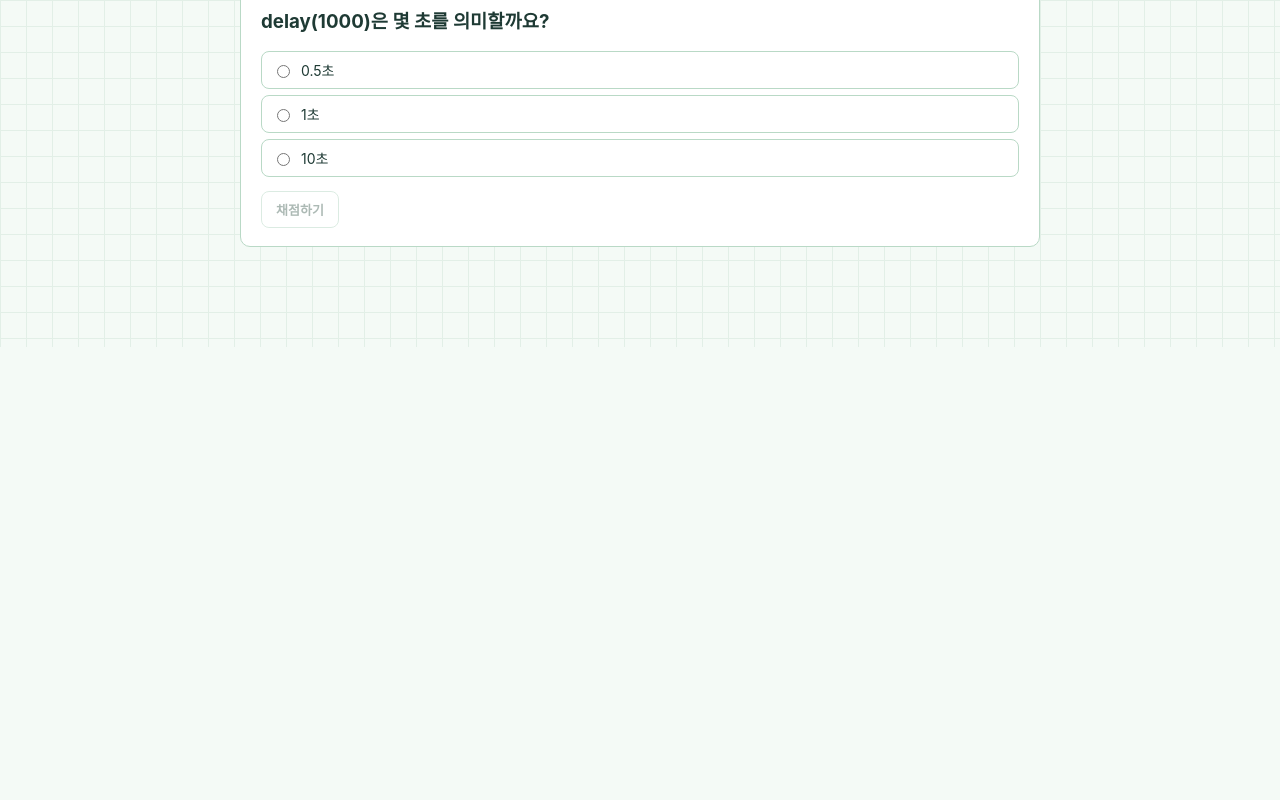
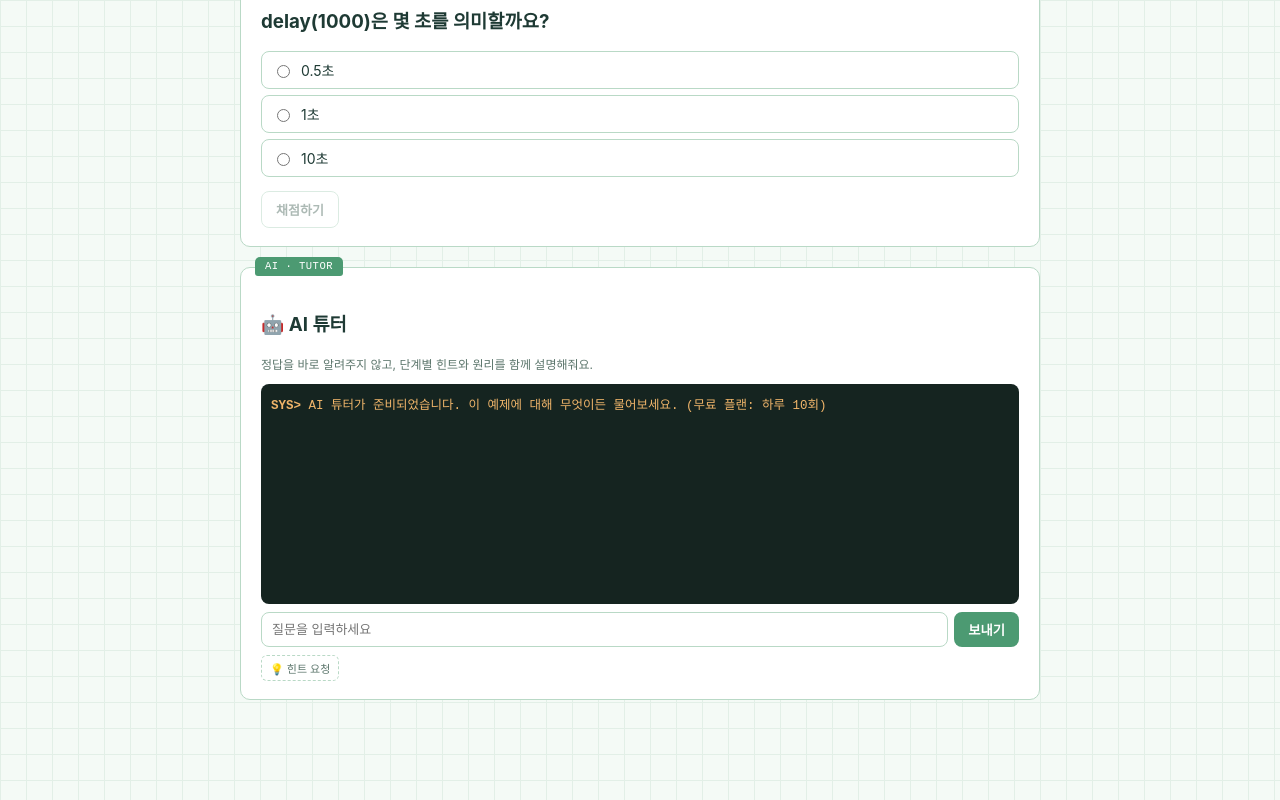
Before and after one commit to RemyPark-Developer/MakerStudio, a Next.js app: page /examples/blink in a window 1280 px wide. Shown: the part 1612-2412 px from the top of the page. Before the commit the page ends 1959 px from the top, so only its background shows below. Built offline with nearby package versions, Linux system fonts and the light colour scheme.

Commit message:
AI Tutor 실제 코드로 변경, 취약점 수정

```diff
--- /dev/null
+++ b/app/api/tutor/route.ts
@@ -0,0 +1,94 @@
+import { NextRequest, NextResponse } from "next/server";
+import { checkRateLimit } from "@/lib/rate-limit";
+
+export const runtime = "nodejs";
+
+function getClientKey(req: NextRequest): string {
+  // TODO(Phase 3): 로그인 붙으면 IP 대신 인증된 user_id로 교체할 것 (lib/rate-limit.ts 상단 주석 참고)
+  const fwd = req.headers.get("x-forwarded-for");
+  return fwd?.split(",")[0]?.trim() || "unknown";
+}
+
+export async function POST(req: NextRequest) {
+  const clientKey = getClientKey(req);
+  const rl = checkRateLimit(clientKey);
+
+  if (!rl.allowed) {
+    return NextResponse.json(
+      {
+        error: "rate_limited",
+        message: "오늘의 무료 AI 튜터 질문 횟수(10회)를 다 썼어요. Premium은 무제한이에요.",
+        resetAt: rl.resetAt,
+      },
+      { status: 429 }
+    );
+  }
+
+  const body = await req.json().catch(() => null);
+  const question: string | undefined = body?.question;
+  const exampleLabel: string = body?.exampleLabel ?? "예제";
+  const stepName: string = body?.stepName ?? "학습 중";
+
+  if (!question || typeof question !== "string") {
+    return NextResponse.json({ error: "bad_request", message: "질문(question)이 필요해요." }, { status: 400 });
+  }
+
+  const apiKey = process.env.ANTHROPIC_API_KEY;
+  if (!apiKey) {
+    // 키가 없어도 서버가 죽지 않고 명확한 에러를 반환합니다 (개발 환경 배려).
+    return NextResponse.json(
+      {
+        error: "server_misconfigured",
+        message: "서버에 ANTHROPIC_API_KEY가 설정되지 않았어요. .env.local을 확인해주세요.",
+      },
+      { status: 500 }
+    );
+  }
+
+  const systemPrompt = `당신은 초중고생 및 입문자를 가르치는 MakerStudio의 Arduino AI 튜터입니다.
+현재 학습자는 "${exampleLabel}" 예제를 배우고 있고, 현재 단계는 "${stepName}" 입니다.
+규칙:
+- 정답을 곧바로 다 알려주지 말고, 왜 그런지 원리를 설명하고 단계별로 안내하세요.
+- 학습자가 직접 생각해볼 수 있도록 힌트를 우선 제공하세요.
+- 흔한 실수의 원인을 짚어주세요.
+- 답변은 한국어로, 3~5문장 이내로 간결하게 하세요.
+- 초보자도 이해할 수 있는 쉬운 표현을 쓰세요.`;
+
+  try {
+    const response = await fetch("https://api.anthropic.com/v1/messages", {
+      method: "POST",
+      headers: {
+        "Content-Type": "application/json",
+        "x-api-key": apiKey,
+        "anthropic-version": "2023-06-01",
+      },
+      body: JSON.stringify({
+        model: "claude-sonnet-4-6",
+        max_tokens: 1000,
+        system: systemPrompt,
+        messages: [{ role: "user", content: question }],
+      }),
+    });
+
+    if (!response.ok) {
+      const errText = await response.text();
+      console.error("Anthropic API error:", response.status, errText);
+      return NextResponse.json(
+        { error: "upstream_error", message: "AI 튜터 응답을 가져오지 못했어요. 잠시 후 다시 시도해주세요." },
+        { status: 502 }
+      );
+    }
+
+    const data = await response.json();
+    const textBlocks = (data.content ?? []).filter((b: any) => b.type === "text").map((b: any) => b.text);
+    const answer = textBlocks.join("\n").trim() || "죄송해요, 답변을 생성하지 못했어요.";
+
+    return NextResponse.json({ answer, remaining: rl.remaining });
+  } catch (err) {
+    console.error("Tutor route error:", err);
+    return NextResponse.json(
+      { error: "network_error", message: "AI 튜터 연결에 문제가 있어요. 잠시 후 다시 시도해주세요." },
+      { status: 502 }
+    );
+  }
+}
--- /dev/null
+++ b/app/examples/[id]/AiTutorPanel.tsx
@@ -0,0 +1,133 @@
+"use client";
+
+import { useState } from "react";
+
+type Line = { role: "user" | "bot" | "sys"; text: string };
+
+export function AiTutorPanel({
+  exampleLabel,
+  stepName,
+}: {
+  exampleLabel: string;
+  stepName: string;
+}) {
+  const [lines, setLines] = useState<Line[]>([
+    { role: "sys", text: "AI 튜터가 준비되었습니다. 이 예제에 대해 무엇이든 물어보세요. (무료 플랜: 하루 10회)" },
+  ]);
+  const [input, setInput] = useState("");
+  const [busy, setBusy] = useState(false);
+  const [remaining, setRemaining] = useState<number | null>(null);
+
+  async function ask(preset?: string) {
+    const question = preset ?? input.trim();
+    if (!question || busy) return;
+
+    setLines((prev) => [...prev, { role: "user", text: question }]);
+    setInput("");
+    setBusy(true);
+
+    try {
+      const res = await fetch("/api/tutor", {
+        method: "POST",
+        headers: { "Content-Type": "application/json" },
+        body: JSON.stringify({ question, exampleLabel, stepName }),
+      });
+      const data = await res.json();
+
+      if (!res.ok) {
+        setLines((prev) => [...prev, { role: "sys", text: `⚠ ${data.message ?? "오류가 발생했어요."}` }]);
+      } else {
+        setLines((prev) => [...prev, { role: "bot", text: data.answer }]);
+        if (typeof data.remaining === "number") setRemaining(data.remaining);
+      }
+    } catch {
+      setLines((prev) => [...prev, { role: "sys", text: "⚠ 연결에 문제가 있어요. 잠시 후 다시 시도해주세요." }]);
+    } finally {
+      setBusy(false);
+    }
+  }
+
+  return (
+    <div>
+      <h3>🤖 AI 튜터</h3>
+      <p style={{ fontSize: 12, color: "var(--ink-dim)" }}>
+        정답을 바로 알려주지 않고, 단계별 힌트와 원리를 함께 설명해줘요.
+        {remaining !== null && <> · 오늘 남은 질문 {remaining}회</>}
+      </p>
+
+      <div
+        style={{
+          background: "#152420",
+          borderRadius: 8,
+          padding: 10,
+          height: 220,
+          overflowY: "auto",
+          fontFamily: "monospace",
+          fontSize: 12.5,
+        }}
+      >
+        {lines.map((l, i) => (
+          <div
+            key={i}
+            style={{
+              marginBottom: 8,
+              color: l.role === "user" ? "#8fd0e0" : l.role === "sys" ? "#f0b56a" : "#dff0e6",
+              whiteSpace: "pre-wrap",
+            }}
+          >
+            <b>{l.role === "user" ? "나> " : l.role === "sys" ? "SYS> " : "AI> "}</b>
+            {l.text}
+          </div>
+        ))}
+        {busy && <div style={{ color: "#8fe3b0" }}>AI&gt; …</div>}
+      </div>
+
+      <div style={{ display: "flex", gap: 6, marginTop: 8 }}>
+        <input
+          value={input}
+          onChange={(e) => setInput(e.target.value)}
+          onKeyDown={(e) => e.key === "Enter" && ask()}
+          placeholder="질문을 입력하세요"
+          style={{
+            flex: 1,
+            padding: "8px 10px",
+            borderRadius: 8,
+            border: "1px solid var(--line-strong)",
+            fontSize: 13,
+          }}
+        />
+        <button
+          onClick={() => ask()}
+          disabled={busy}
+          style={{
+            padding: "8px 14px",
+            borderRadius: 8,
+            border: "none",
+            background: "var(--sage)",
+            color: "#fff",
+            fontWeight: 700,
+            cursor: busy ? "not-allowed" : "pointer",
+          }}
+        >
+          보내기
+        </button>
+      </div>
+      <button
+        onClick={() => ask("힌트 하나만 주세요")}
+        disabled={busy}
+        style={{
+          marginTop: 8,
+          fontSize: 11,
+          background: "none",
+          border: "1px dashed var(--line-strong)",
+          borderRadius: 6,
+          padding: "4px 8px",
+          cursor: "pointer",
+          color: "var(--ink-dim)",
+        }}
+      >
+        💡 힌트 요청
+      </button>
+    </div>
+  );
+}
--- a/app/examples/[id]/page.tsx
+++ b/app/examples/[id]/page.tsx
@@ -2,6 +2,7 @@ import Link from "next/link";
 import { notFound } from "next/navigation";
 import { getAllExamples, getExampleById } from "@/lib/content";
 import { QuizBlock } from "./QuizBlock";
+import { AiTutorPanel } from "./AiTutorPanel";
 
 export function generateStaticParams() {
   return getAllExamples().map((ex) => ({ id: ex.id }));
@@ -74,6 +75,11 @@ export default async function ExamplePage({
         <div className="tab coral">Z1 · Quiz</div>
         <QuizBlock quiz={ex.quiz} />
       </div>
+
+      <div className="card">
+        <div className="tab">AI · TUTOR</div>
+        <AiTutorPanel exampleLabel={ex.label} stepName="학습 중" />
+      </div>
     </main>
   );
 }
--- /dev/null
+++ b/lib/rate-limit.ts
@@ -0,0 +1,50 @@
+/**
+ * AI 튜터 사용량 제한 (design doc §4.2 "무료는 하루 N회, 유료는 무제한" 원칙의 실제 구현)
+ *
+ * ⚠️ 지금은 서버 메모리에 카운트를 저장하는 MVP 수준 구현입니다. 알려진 한계:
+ *   1. 서버가 재시작되면(배포마다) 카운트가 초기화됩니다.
+ *   2. 서버 인스턴스가 여러 대로 늘어나면(스케일 아웃) 인스턴스마다 카운트가 따로 돕니다.
+ *   3. 지금은 로그인이 없어서 IP 주소로 사용자를 구분합니다 — 같은 학급/와이파이를 쓰는
+ *      여러 학생이 같은 IP로 잡혀 서로의 사용량에 영향을 줄 수 있습니다.
+ *
+ * → Phase 3(로그인+DB, design doc §5.2)가 들어오면 반드시 다음으로 교체해야 합니다:
+ *   - 카운트 키를 IP 대신 로그인된 user_id로 변경
+ *   - 저장소를 메모리 대신 Redis(Upstash) 또는 Supabase 테이블로 변경
+ * 지금 이 구현은 "AI 튜터가 완전히 무제한으로 새는" 심각한 문제를 막는 임시 안전장치입니다.
+ */
+
+type Bucket = { count: number; resetAt: number };
+
+const buckets = new Map<string, Bucket>();
+const FREE_DAILY_LIMIT = 10;
+const DAY_MS = 24 * 60 * 60 * 1000;
+
+export function checkRateLimit(key: string): {
+  allowed: boolean;
+  remaining: number;
+  resetAt: number;
+} {
+  const now = Date.now();
+  let bucket = buckets.get(key);
+
+  if (!bucket || bucket.resetAt <= now) {
+    bucket = { count: 0, resetAt: now + DAY_MS };
+    buckets.set(key, bucket);
+  }
+
+  if (bucket.count >= FREE_DAILY_LIMIT) {
+    return { allowed: false, remaining: 0, resetAt: bucket.resetAt };
+  }
+
+  bucket.count += 1;
+  return {
+    allowed: true,
+    remaining: FREE_DAILY_LIMIT - bucket.count,
+    resetAt: bucket.resetAt,
+  };
+}
+
+/** 테스트/디버그용 — 특정 키의 카운트를 초기화합니다. */
+export function resetRateLimit(key: string) {
+  buckets.delete(key);
+}
```
Also changed, not shown: 2 other files (tests, documents, lock files or other folders).
